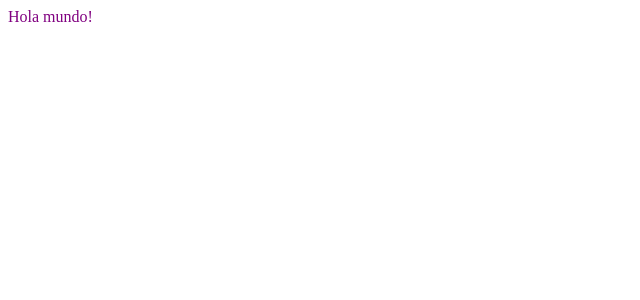
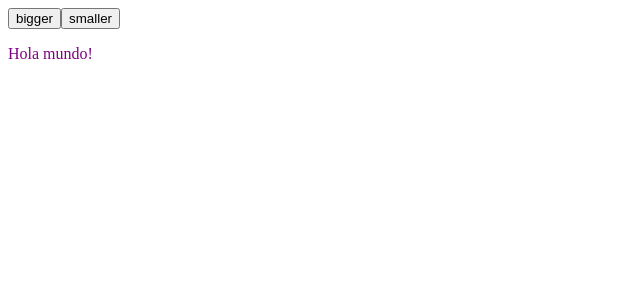
Before and after one commit to LeontineC/Oba-simpel, a React (Create React App) app: page / in a window 1280 px wide. Shown: the top 300 px of the page, without its empty margins (0-640 px from the left). Built offline with nearby package versions, Linux system fonts and the light colour scheme.

Commit message:
first commit

```diff
--- a/src/App.js
+++ b/src/App.js
@@ -1,14 +1,24 @@
-import React from 'react'
+import React, {useState} from 'react'
 import Header from './components/Header'
+import Navbar from './components/Navbar'
 import './Sass/main.css'
+import { FontProvider } from './components/FontContext'
+
 
 const App = () => {
+  const [fontSize, setFontSize] = useState(20);
+  const value = {fontSize, setFontSize};
+
   return (
     <div>
+   <FontProvider>
+    <Navbar />
+
+
     <Header />
-
+   </FontProvider>
     </div>
-  )
+  );
 }
 
 export default App
--- /dev/null
+++ b/src/components/FontContext.js
@@ -0,0 +1,14 @@
+import React, { createContext, useState} from 'react';
+
+export const FontContext = React.createContext({});
+
+export const FontProvider = (props) => {
+    const [fontSize, setFontSize] = useState(16);
+    const value = {fontSize, setFontSize};
+
+
+return (
+<FontContext.Provider value={[fontSize, setFontSize]}>
+    {props.children}</FontContext.Provider>
+)
+};
--- a/src/components/Header.js
+++ b/src/components/Header.js
@@ -1,7 +1,14 @@
+import React, {useContext} from 'react';
+import {FontContext} from './FontContext';
+
+
 const Header = () => {
+    const [fontSize] = useContext(FontContext);
+
     return (
         <div>
-            Hola mundo!
+
+               <p style={{fontSize:`${fontSize}px`}}> Hola mundo!</p>
         </div>
     )
 }
--- a/src/components/Navbar.js
+++ b/src/components/Navbar.js
@@ -0,0 +1,18 @@
+import React, { useContext } from "react";
+import { FontContext } from "./FontContext";
+
+const Navbar = () => {
+
+  const [fontSize, setFontSize] = useContext(FontContext);
+
+  return (
+    <>
+      <div>
+        <button onClick={() => setFontSize(fontSize + 2)}>bigger</button>
+        <button onClick={() => setFontSize(fontSize - 2)}>smaller</button>
+    </div>
+    </>
+  );
+};
+
+export default Navbar;
```
Also changed, not shown: src/components/Slider.js (added).
